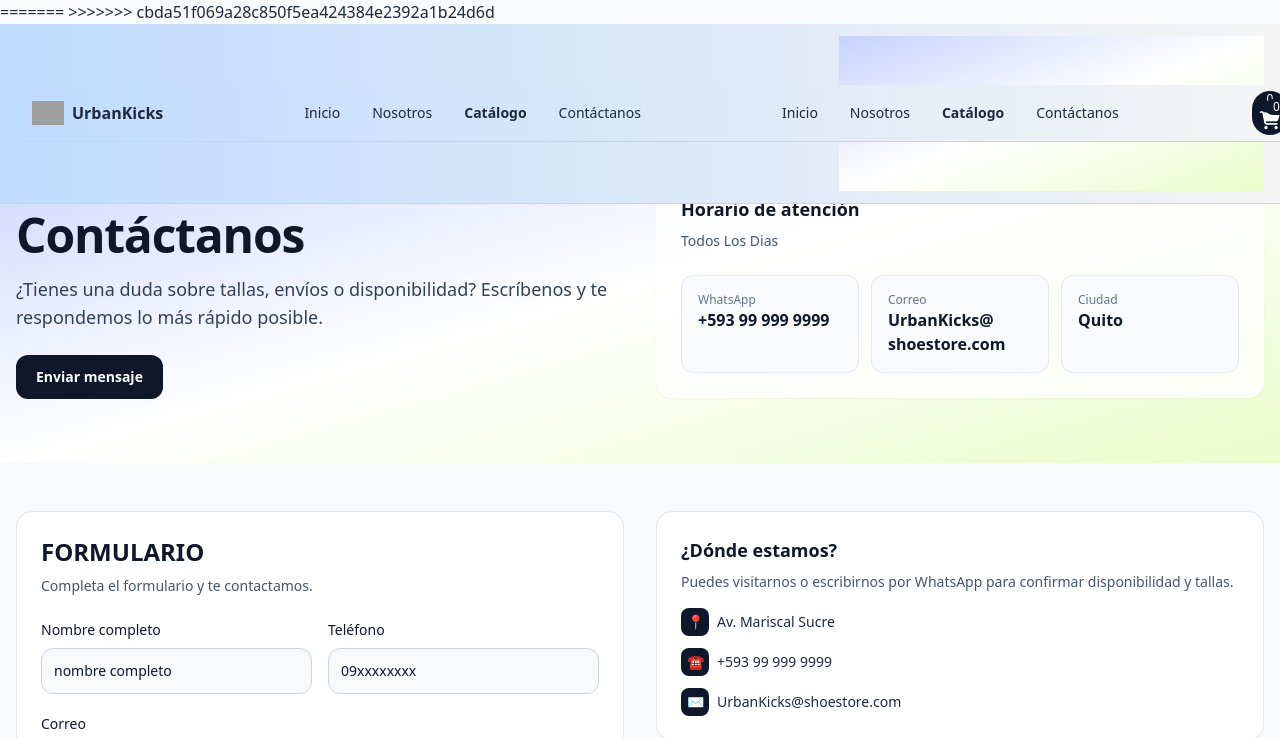
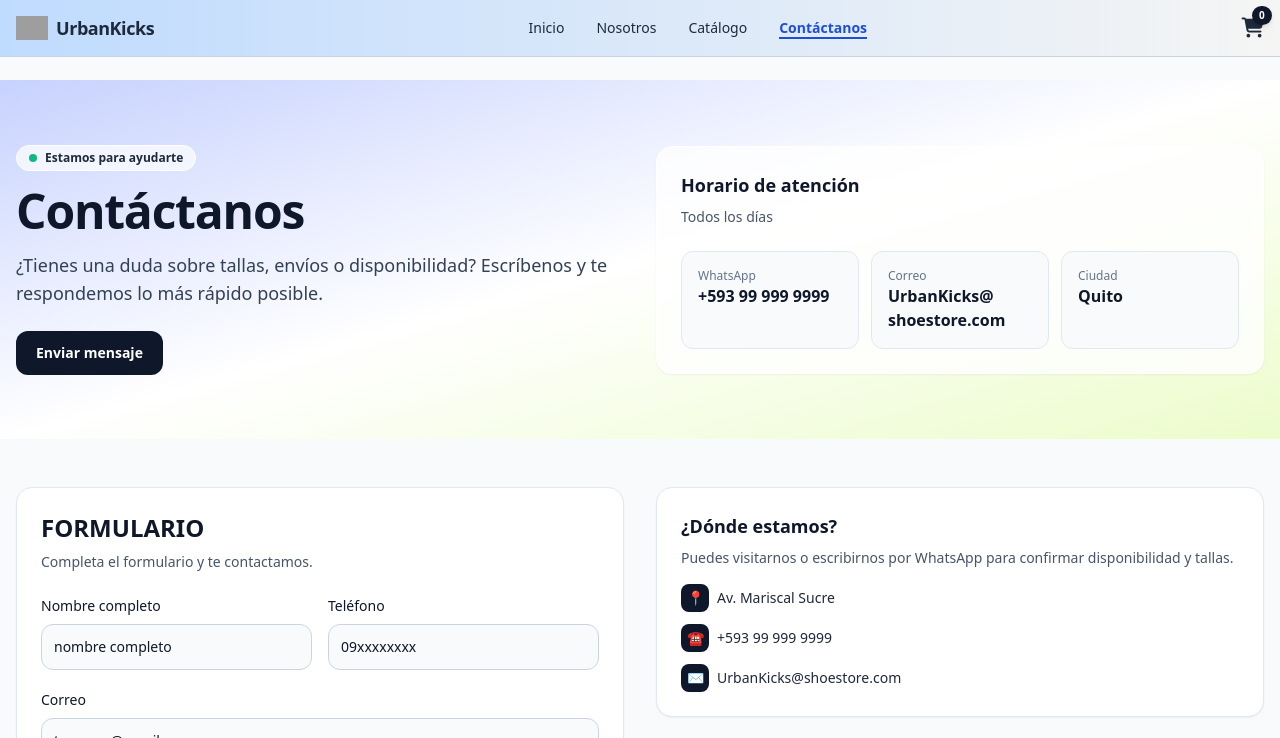
Before and after one commit to scarlethlissgif/proyectoFinal, a website built with Vite: page src/pages/Contactanos.html in a window 1280 px wide. Shown: the top 738 px of the page. Built offline with nearby package versions, Linux system fonts and the light colour scheme; grey boxes are pictures that could not be loaded.

Commit message:
nuevoContacto

```diff
--- a/src/pages/Contactanos.html
+++ b/src/pages/Contactanos.html
@@ -1,99 +1,46 @@
 <!doctype html>
 <html lang="es">
-
 <head>
   <meta charset="UTF-8" />
   <link rel="icon" type="image/svg+xml" href="https://i.postimg.cc/xdjzqRxg/letra-u.png"/>
   <meta name="viewport" content="width=device-width, initial-scale=1.0" />
-  <link rel="icon" type="image/svg+xml" href="https://i.postimg.cc/xdjzqRxg/letra-u.png" />
 
-  <!--link para iconos-->
-  <link rel="stylesheet" href="https://cdnjs.cloudflare.com/ajax/libs/font-awesome/6.5.0/css/all.min.css" />
+  <link rel="stylesheet" href="https://cdnjs.cloudflare.com/ajax/libs/font-awesome/6.5.0/css/all.min.css">
+  <script src="https://cdn.tailwindcss.com"></script>
+  <link href="https://cdnjs.cloudflare.com/ajax/libs/flowbite/2.5.2/flowbite.min.css" rel="stylesheet" />
 
-
-=======
-  <script src="https://cdn.tailwindcss.com"></script>
-  <link rel="stylesheet"href="https://cdnjs.cloudflare.com/ajax/libs/font-awesome/6.5.0/css/all.min.css"/>
->>>>>>> cbda51f069a28c850f5ea424384e2392a1b24d6d
-  <title>Contáctanos</title>
+  <title>UrbanKicks - Contáctanos</title>
 </head>
 
-<body class="bg-slate-50 text-slate-800">
+<body class="bg-slate-50 text-slate-800 font-sans">
 
-
-  <!-- NAVBAR -->
+  <!-- NAVBAR (igual al de arriba) -->
   <nav class="bg-gradient-to-r from-blue-200 to-stone-100 border-b border-slate-300 fixed w-full z-50">
     <div class="max-w-screen-xl mx-auto px-4 py-3 flex items-center justify-between">
-
-      <a href="/TallerPractico2/src/pages/Contactanos.html" class="flex items-center gap-2">
+      <a href="index.html" class="flex items-center gap-2 hover:opacity-80 transition">
         <img src="https://i.postimg.cc/xdjzqRxg/letra-u.png" alt="Logo UrbanKicks" class="w-8 h-8 object-contain" />
-        <span class="font-semibold">UrbanKicks</span>
+        <span class="font-semibold text-lg tracking-tight">UrbanKicks</span>
       </a>
 
-<!-- NAVBAR -->
-    <nav class="bg-gradient-to-r from-blue-200 to-stone-100 border-b border-slate-300 fixed w-full z-50">
-      <div class="max-w-screen-xl mx-auto px-4 py-3 flex items-center justify-between">
-
-        <a href="index.html" class="flex items-center gap-2">
-          <img src="https://i.postimg.cc/xdjzqRxg/letra-u.png" alt="Logo UrbanKicks" class="w-8 h-8 object-contain" />
-          <span class="font-semibold">UrbanKicks</span>
-        </a>
-
-
-        <ul class="hidden md:flex gap-8 text-sm font-medium">
-          <li><a href="index.html">Inicio</a></li>
-          <li><a href="/src/pages/Nosotros.html">Nosotros</a></li>
-          <li><a href="/src/pages/Catalogo.html" class="font-semibold">Catálogo</a></li>
-          <li><a href="/src/pages/Contactanos.html">Contáctanos</a></li>
-        </ul>
-
-
       <ul class="hidden md:flex gap-8 text-sm font-medium">
-        <li><a href="/index.html">Inicio</a></li>
-        <li><a href="nosotros.html">Nosotros</a></li>
-        <li><a href="catalogo.html" class="font-semibold">Catálogo</a></li>
-        <li><a href="Contactanos.html">Contáctanos</a></li>
+        <li><a href="index.html" class="hover:text-blue-600 transition">Inicio</a></li>
+        <li><a href="/src/pages/Nosotros.html" class="hover:text-blue-600 transition">Nosotros</a></li>
+        <li><a href="/src/pages/Catalogo.html" class="hover:text-blue-600 transition">Catálogo</a></li>
+        <li><a href="/src/pages/Contactanos.html" class="text-blue-700 font-bold border-b-2 border-blue-700">Contáctanos</a></li>
       </ul>
 
-      <!-- CARRITO -->
-      <button class="relative">
-        <i class="fa-solid fa-cart-shopping text-lg"></i>
-        <span class="absolute -top-2 -right-2 bg-slate-900 text-white text-xs rounded-full px-2">
+      <div class="relative cursor-pointer hover:scale-110 transition duration-300">
+        <a href="/src/pages/carrito.html">
+          <i class="fa-solid fa-cart-shopping text-xl text-slate-800"></i>
+        </a>
+        <span id="cart-count" class="absolute -top-2 -right-2 bg-slate-900 text-white text-[10px] font-bold rounded-full px-1.5 py-0.5 min-w-[20px] text-center shadow-md transition-colors">
           0
-
-        <div class="relative cursor-pointer hover:scale-105 transition">
-          <a href="/src/pages/carrito.html">
-            <i class="fa-solid fa-cart-shopping text-lg"> </i>
-          </a>
-          <span class="absolute -top-2 -right-2 bg-slate-900 text-white text-xs rounded-full px-2">
-            0
-          </span>
-        </div>
-
+        </span>
       </div>
-    </nav>
-<div class="h-20"></div>
-
-
-
-<!-- HERO -->
-<header class="relative overflow-hidden">
-  <div class="absolute inset-0 bg-gradient-to-br from-indigo-200 via-white to-lime-100"></div>
-  <div class="relative max-w-screen-xl mx-auto px-4 py-12 md:py-16">
-    <div class="grid lg:grid-cols-2 gap-8 items-center">
-      <div>
-        <span class="inline-flex items-center gap-2 text-xs font-semibold bg-white/70 border border-white rounded-full px-3 py-1">
-          <span class="w-2 h-2 rounded-full bg-emerald-500"></span>
-          Estamos para ayudarte
-
-        </span>
-      </button>
-
     </div>
   </nav>
+
   <div class="h-20"></div>
-
-
 
   <!-- HERO -->
   <header class="relative overflow-hidden">
@@ -101,8 +48,7 @@
     <div class="relative max-w-screen-xl mx-auto px-4 py-12 md:py-16">
       <div class="grid lg:grid-cols-2 gap-8 items-center">
         <div>
-          <span
-            class="inline-flex items-center gap-2 text-xs font-semibold bg-white/70 border border-white rounded-full px-3 py-1">
+          <span class="inline-flex items-center gap-2 text-xs font-semibold bg-white/70 border border-white rounded-full px-3 py-1">
             <span class="w-2 h-2 rounded-full bg-emerald-500"></span>
             Estamos para ayudarte
           </span>
@@ -110,6 +56,7 @@
           <h1 class="mt-4 text-3xl md:text-5xl font-extrabold tracking-tight text-slate-900">
             Contáctanos
           </h1>
+
           <p class="mt-4 text-slate-700 text-base md:text-lg leading-relaxed">
             ¿Tienes una duda sobre tallas, envíos o disponibilidad? Escríbenos y te respondemos lo más rápido posible.
           </p>
@@ -119,16 +66,13 @@
               class="inline-flex items-center justify-center px-5 py-3 rounded-xl bg-slate-900 text-white text-sm font-semibold hover:opacity-90">
               Enviar mensaje
             </a>
-
           </div>
         </div>
 
-        <!-- Card  -->
+        <!-- Card -->
         <div class="bg-white/80 border border-white rounded-2xl shadow-sm p-6">
           <h2 class="text-lg font-bold text-slate-900">Horario de atención</h2>
-          <p class="mt-2 text-slate-600 text-sm">
-            Todos Los Dias
-          </p>
+          <p class="mt-2 text-slate-600 text-sm">Todos los días</p>
 
           <div class="mt-6 grid sm:grid-cols-3 gap-3">
             <div class="p-4 rounded-xl bg-slate-50 border border-slate-200">
@@ -137,7 +81,7 @@
             </div>
             <div class="p-4 rounded-xl bg-slate-50 border border-slate-200">
               <p class="text-xs text-slate-500">Correo</p>
-              <p class="font-semibold text-slate-900">UrbanKicks@ <br> shoestore.com</p>
+              <p class="font-semibold text-slate-900">UrbanKicks@<br>shoestore.com</p>
             </div>
             <div class="p-4 rounded-xl bg-slate-50 border border-slate-200">
               <p class="text-xs text-slate-500">Ciudad</p>
@@ -152,12 +96,9 @@
 
   <!-- CONTENIDO -->
   <main class="max-w-screen-xl mx-auto px-4 py-12">
-
     <div class="grid lg:grid-cols-2 gap-8 items-start">
 
-
       <!-- FORM -->
-
       <section class="bg-white border border-slate-200 rounded-2xl p-6 shadow-sm">
         <h2 class="text-2xl font-extrabold text-slate-900">FORMULARIO</h2>
         <p class="mt-2 text-slate-600 text-sm">Completa el formulario y te contactamos.</p>
@@ -169,21 +110,18 @@
               <input type="text" id="usuario"
                 class="bg-slate-50 border border-slate-300 text-slate-900 text-sm rounded-xl focus:ring-slate-900 focus:border-slate-900 block w-full p-3"
                 placeholder="nombre completo" required>
-              <span id="error-usuario" class="text-red-500 text-[10px] mt-1 hidden italic">Debe tener entre 3 y 16
-                letras.</span>
+              <span id="error-usuario" class="text-red-500 text-[10px] mt-1 hidden italic">Debe tener entre 3 y 16 letras.</span>
             </div>
             <div>
               <label for="telefono" class="block mb-2 text-sm font-medium text-slate-900">Teléfono</label>
               <input type="tel" id="telefono"
-                class="bg-slate-50 border border-slate-300 text-slate-900 text-sm rounded-xl focus:ring-slate-900 focus:border-slate-900 block w-full p-3" placeholder="09xxxxxxxx"
-                required>
-              <span id="error-telefono" class="text-red-500 text-[10px] mt-1 hidden italic">
-                Teléfono inválido. Ej: 09xxxxxxxx
-              </span>
+                class="bg-slate-50 border border-slate-300 text-slate-900 text-sm rounded-xl focus:ring-slate-900 focus:border-slate-900 block w-full p-3"
+                placeholder="09xxxxxxxx" required>
+              <span id="error-telefono" class="text-red-500 text-[10px] mt-1 hidden italic">Teléfono inválido. Ej: 09xxxxxxxx</span>
             </div>
           </div>
 
-          <div class="mb-4">
+          <div>
             <label class="block mb-2 text-sm font-medium text-slate-900">Correo</label>
             <input type="email" id="email"
               class="bg-slate-50 border border-slate-300 text-slate-900 text-sm rounded-xl focus:ring-slate-900 focus:border-slate-900 block w-full p-3"
@@ -195,16 +133,14 @@
             <label class="block mb-2 text-sm font-medium text-slate-900">Contraseña</label>
             <input type="password" id="contraseña" placeholder="••••••••"
               class="bg-slate-50 border border-slate-300 text-slate-900 text-sm rounded-xl focus:ring-slate-900 focus:border-slate-900 block w-full p-3" />
-            <span id="error-contraseña" class="text-red-500 text-[10px] mt-1 hidden italic">Mínimo 8 caracteres, 1
-              letra y 1 número.</span>
+            <span id="error-contraseña" class="text-red-500 text-[10px] mt-1 hidden italic">Mínimo 8 caracteres, 1 letra y 1 número.</span>
           </div>
 
           <div>
             <label class="block mb-2 text-sm font-medium text-slate-900">Confirmar Contraseña</label>
             <input type="password" id="confirmContra" placeholder="••••••••"
               class="bg-slate-50 border border-slate-300 text-slate-900 text-sm rounded-xl focus:ring-slate-900 focus:border-slate-900 block w-full p-3" />
-            <span id="error-confirmContra" class="text-red-500 text-[10px] mt-1 hidden italic">Las contraseñas no
-              coinciden.</span>
+            <span id="error-confirmContra" class="text-red-500 text-[10px] mt-1 hidden italic">Las contraseñas no coinciden.</span>
           </div>
 
           <div>
@@ -223,10 +159,7 @@
             <textarea id="mensaje" rows="5"
               class="bg-slate-50 border border-slate-300 text-slate-900 text-sm rounded-xl focus:ring-slate-900 focus:border-slate-900 block w-full p-3"
               placeholder="Escribe tu mensaje..." required></textarea>
-            <span id="error-mensaje" class="text-red-500 text-[10px] mt-1 hidden italic">
-              Escribe mínimo 10 caracteres.
-            </span>
-
+            <span id="error-mensaje" class="text-red-500 text-[10px] mt-1 hidden italic">Escribe mínimo 10 caracteres.</span>
           </div>
 
           <div class="flex justify-center gap-4 flex-wrap">
@@ -238,7 +171,7 @@
         </form>
       </section>
 
-      <!--  MAPA-->
+      <!-- MAPA -->
       <aside class="space-y-6">
         <div class="bg-white border border-slate-200 rounded-2xl p-6 shadow-sm">
           <h3 class="text-lg font-bold text-slate-900">¿Dónde estamos?</h3>
@@ -267,28 +200,28 @@
             <h3 class="text-lg font-bold text-slate-900">Mapa</h3>
             <p class="mt-1 text-sm text-slate-600">Ubicación de referencia.</p>
           </div>
+
           <iframe
             src="https://www.google.com/maps/embed?pb=!1m18!1m12!1m3!1d838.7470240043182!2d-78.5502454461176!3d-0.26478651865337244!2m3!1f0!2f0!3f0!3m2!1i1024!2i768!4f13.1!3m3!1m2!1s0x91d5991f7dc1cd71%3A0xc549df0ec541ebbf!2sInstituto%20Tecnol%C3%B3gico%20Universitario%20Quito%20Metropolitano%20-%20ITSQMET%20-%20Campus%20Sur!5e0!3m2!1ses-419!2sec!4v1769400241477!5m2!1ses-419!2sec"
-            class="w-full h-72 md:h-96 rounded-2xl border border-black shadow-sm" style="border:0;" allowfullscreen=""
-            loading="lazy" referrerpolicy="no-referrer-when-downgrade">
+            class="w-full h-72 md:h-96 border-0"
+            loading="lazy"
+            referrerpolicy="no-referrer-when-downgrade"
+            allowfullscreen>
           </iframe>
-
-
         </div>
       </aside>
 
     </div>
   </main>
 
-  <!--Footer-->
-
+  <!-- FOOTER (-->
   <footer class="bg-gradient-to-r from-blue-200 to-stone-100 border-t border-slate-200">
 
     <div class="max-w-screen-xl mx-auto px-4 py-8">
       <div class="grid sm:grid-cols-2 lg:grid-cols-4 gap-6 text-sm">
 
         <div>
-          <img src="https://i.postimg.cc/xdjzqRxg/letra-u.png" alt="Logo UrbanKicks" class="w-8 h-8 object-contain" />
+         <img src="https://i.postimg.cc/xdjzqRxg/letra-u.png" alt="Logo" class="w-8 h-8 object-contain" />
           <p class="font-semibold">UrbanKicks</p>
           <p class="text-slate-600 mt-2">La mejor para ti</p>
         </div>
@@ -314,8 +247,7 @@
         </div>
       </div>
 
-      <div
-        class="mt-6 pt-6 border-t border-slate-200 text-xs text-slate-500 flex flex-col sm:flex-row gap-2 justify-between">
+      <div class="mt-6 pt-6 border-t border-slate-200 text-xs text-slate-500 flex flex-col sm:flex-row gap-2 justify-between">
 
         <p>los mejores en la venta de zapatos</p>
         <p>si te gusto Contactanos</p>
@@ -324,9 +256,7 @@
   </footer>
 
 
-
   <script type="module" src="/src/js/contactanos.js"></script>
-
+  <script src="https://cdnjs.cloudflare.com/ajax/libs/flowbite/2.5.2/flowbite.min.js"></script>
 </body>
-
 </html>
```
